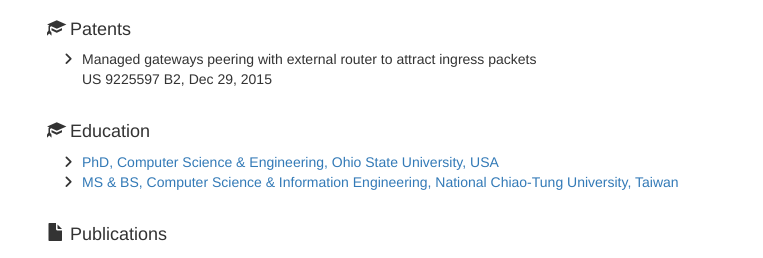
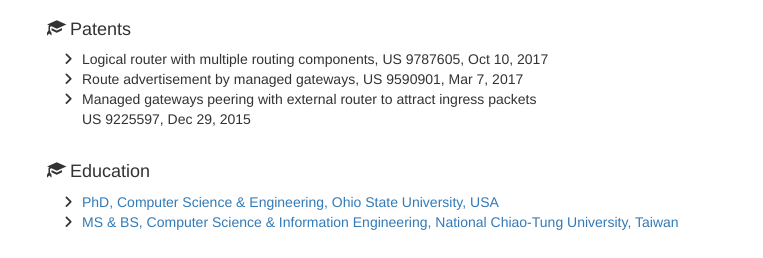
Before and after one commit to kaiweifan/kaiweifan.github.io, a plain HTML site: page index.html in a window 1280 px wide. Shown: the part 464-722 px from the top of the page, without its empty margins (258-1021 px from the left). Drawn offline with nearby package versions, Linux system fonts and the light colour scheme; a script that the page names is missing.

Commit message:
Update patent

```diff
--- a/index.html
+++ b/index.html
@@ -101,7 +101,13 @@
               <div class="col-md-12">
                 <ul class="fa-ul">
                   <li><i class="fa-li fa fa-angle-right"></i>
-                    Managed gateways peering with external router to attract ingress packets<br>US 9225597 B2, Dec 29, 2015
+                    Logical router with multiple routing components, US 9787605, Oct 10, 2017
+                  </li>
+                  <li><i class="fa-li fa fa-angle-right"></i>
+                    Route advertisement by managed gateways, US 9590901, Mar 7, 2017
+                  </li>
+                  <li><i class="fa-li fa fa-angle-right"></i>
+                    Managed gateways peering with external router to attract ingress packets<br>US 9225597, Dec 29, 2015
                   </li>
                 </ul>
               </div>
```
